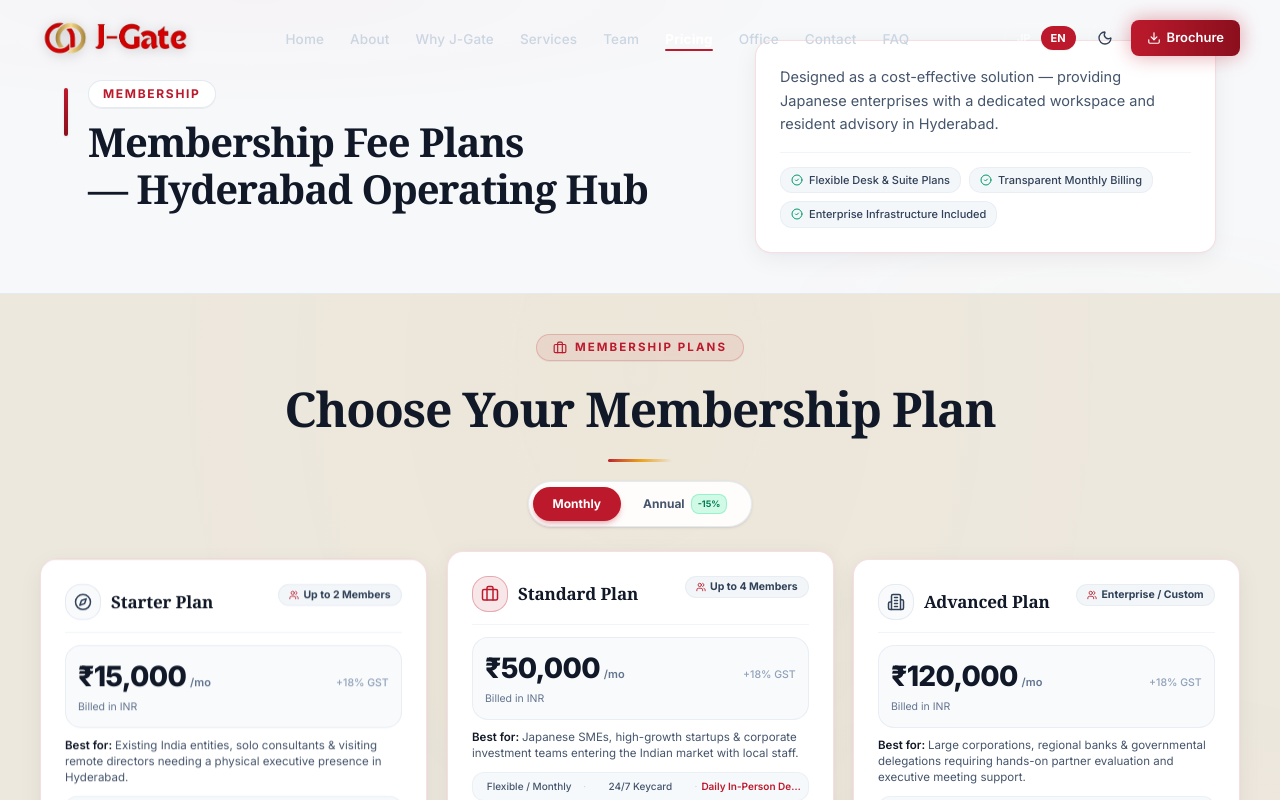
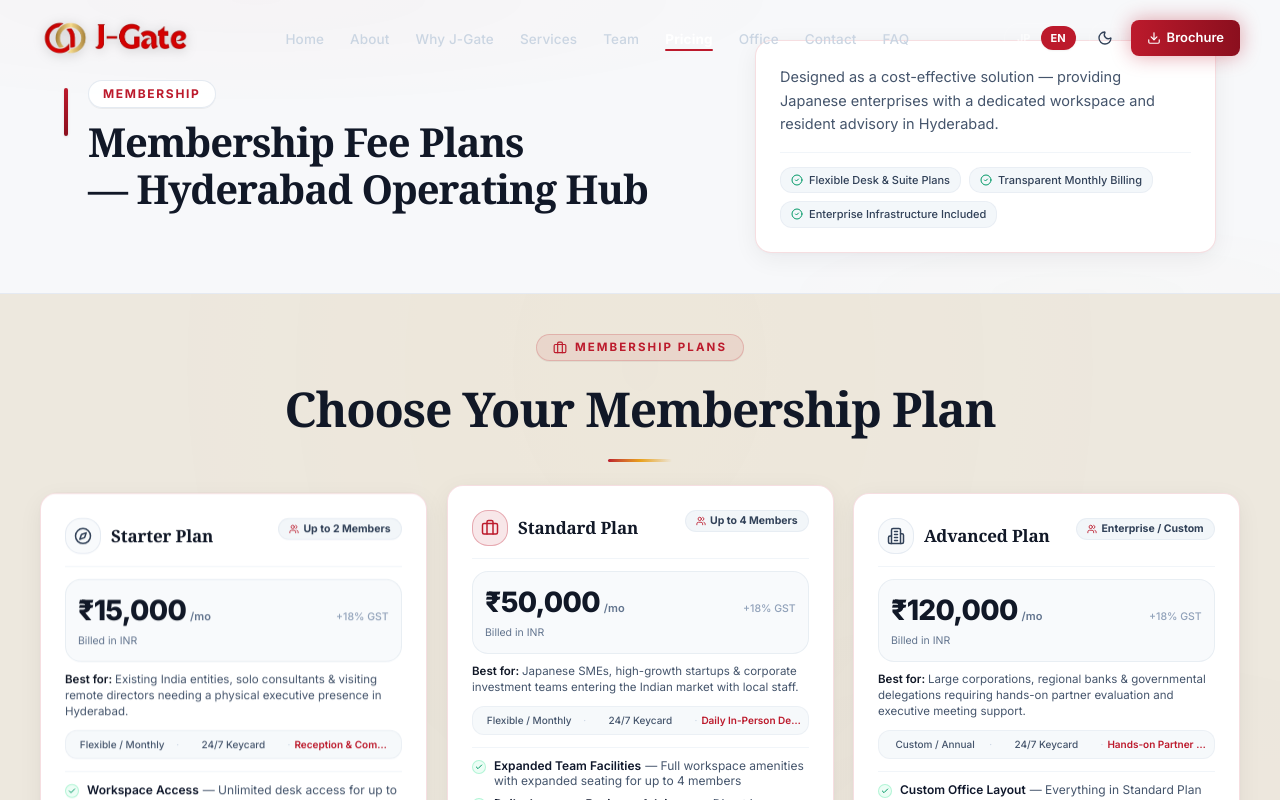
Before and after one commit to abhi-shek04/J-Gate, a Next.js app: page /pricing in a window 1280 px wide. Shown: the top 800 px of the page. Built offline with nearby package versions, Linux system fonts and the light colour scheme.

Commit message:
Update logo redirect links, restore original hero stat cards, and remove pricing billing toggle

```diff
--- a/src/app/page.tsx
+++ b/src/app/page.tsx
@@ -68,6 +68,7 @@ function GlassBadge({
   primary,
   secondary,
   accent,
+  href,
 }: {
   icon?: React.ComponentType<{ className?: string }>;
   flag?: React.ReactNode;
@@ -76,6 +77,7 @@ function GlassBadge({
   primary: string;
   secondary: string;
   accent: "saffron" | "crimson" | "slate";
+  href?: string;
 }) {
   const accentBorder =
     accent === "saffron"
@@ -91,10 +93,10 @@ function GlassBadge({
       ? "text-crimson dark:text-rose-400"
       : "text-slate-800 dark:text-white";
 
-  return (
+  const BadgeContent = (
     <div
       className={cn(
-        "luxury-light-card card-sheen group relative flex items-center gap-3.5 rounded-2xl px-5 py-3 sm:px-6 sm:py-3.5 bg-white/95 dark:bg-[#09090b]/95 backdrop-blur-xl border shadow-lg shadow-slate-200/50 dark:shadow-2xl transition-all duration-300 hover:-translate-y-1 hover:shadow-2xl text-left",
+        "luxury-light-card card-sheen group relative flex items-center gap-3.5 rounded-2xl px-5 py-3 sm:px-6 sm:py-3.5 bg-white/95 dark:bg-[#09090b]/95 backdrop-blur-xl border shadow-lg shadow-slate-200/50 dark:shadow-2xl transition-all duration-300 hover:-translate-y-1 hover:shadow-2xl text-left cursor-pointer",
         accentBorder
       )}
     >
@@ -132,6 +134,16 @@ function GlassBadge({
       </div>
     </div>
   );
+
+  if (href) {
+    return (
+      <a href={href} target="_blank" rel="noopener noreferrer" className="block">
+        {BadgeContent}
+      </a>
+    );
+  }
+
+  return BadgeContent;
 }
 
 
@@ -287,12 +299,14 @@ export default function HomePage() {
           <Reveal delay={260}>
             <div className="mt-7 sm:mt-8 flex flex-col sm:flex-row flex-wrap items-center justify-center gap-3 sm:gap-4">
               <GlassBadge
+                href="https://indobox.co.jp/"
                 imageSrc="/logos/indobox-icon.png"
                 primary={tx({ EN: "Indobox India Private Limited.", JP: "Indobox India Private Limited." })}
                 secondary={tx({ EN: "Japan Operator", JP: "日本側運営主体" })}
                 accent="slate"
               />
               <GlassBadge
+                href="https://www.genesysinfox.com/"
                 imageSrc="/logos/genesys-info-x.png"
                 primary="Genesys Info X"
                 secondary={tx({ EN: "Infrastructure Partner", JP: "現地インフラ提携" })}
@@ -312,38 +326,30 @@ export default function HomePage() {
                 <ArrowRight className="h-4.5 w-4.5 transition-transform duration-300 group-hover:translate-x-1" />
               </Link>
 
-              {/* Stat Proof Cards Bar with StaggerReveal & AnimatedCounter */}
+              {/* Stat Proof Cards Bar */}
               <StaggerReveal delay={400} className="w-full pt-4 border-t border-slate-200/70 dark:border-white/10 grid grid-cols-2 md:grid-cols-4 gap-3 max-w-4xl mx-auto">
                 <div className="p-3.5 rounded-xl bg-white/90 dark:bg-white/5 border border-slate-200/80 dark:border-white/10 text-center shadow-2xs backdrop-blur-md hover:border-crimson/40 dark:hover:border-rose-400/40 transition-all duration-300">
-                  <span className="block font-mono text-xl sm:text-2xl font-black text-crimson dark:text-rose-400">
-                    <AnimatedCounter target={100} suffix="%" />
-                  </span>
+                  <span className="block font-mono text-xl sm:text-2xl font-black text-crimson dark:text-rose-400">100%</span>
                   <span className="mt-0.5 block font-inter text-[11px] sm:text-[12px] font-semibold text-slate-700 dark:text-slate-300">
                     {tx({ EN: "Japanese Director On-Site", JP: "日本人ディレクター現地常駐" })}
                   </span>
                 </div>
                 <div className="p-3.5 rounded-xl bg-white/90 dark:bg-white/5 border border-slate-200/80 dark:border-white/10 text-center shadow-2xs backdrop-blur-md hover:border-crimson/40 dark:hover:border-rose-400/40 transition-all duration-300">
-                  <span className="block font-mono text-xl sm:text-2xl font-black text-ink dark:text-white">
-                    <AnimatedCounter target={100} suffix="%" />
-                  </span>
+                  <span className="block font-mono text-xl sm:text-2xl font-black text-ink dark:text-white">Enterprise</span>
                   <span className="mt-0.5 block font-inter text-[11px] sm:text-[12px] font-semibold text-slate-700 dark:text-slate-300">
-                    {tx({ EN: "Dedicated Japanese Suite", JP: "日系企業専用スペース" })}
+                    {tx({ EN: "Hyderabad Hub Facility", JP: "高規格ファシリティ" })}
                   </span>
                 </div>
                 <div className="p-3.5 rounded-xl bg-white/90 dark:bg-white/5 border border-slate-200/80 dark:border-white/10 text-center shadow-2xs backdrop-blur-md hover:border-crimson/40 dark:hover:border-rose-400/40 transition-all duration-300">
-                  <span className="block font-mono text-xl sm:text-2xl font-black text-saffron-deep dark:text-saffron-light">
-                    <AnimatedCounter target={40} suffix="%+" />
-                  </span>
+                  <span className="block font-mono text-xl sm:text-2xl font-black text-saffron-deep dark:text-saffron-light">40%+</span>
                   <span className="mt-0.5 block font-inter text-[11px] sm:text-[12px] font-semibold text-slate-700 dark:text-slate-300">
-                    {tx({ EN: "Cost Advantage vs Tokyo/Mumbai", JP: "東京・ムンバイ比 40%+ コスト削減" })}
+                    {tx({ EN: "Operational Savings", JP: "拠点開設・運営費削減" })}
                   </span>
                 </div>
                 <div className="p-3.5 rounded-xl bg-white/90 dark:bg-white/5 border border-slate-200/80 dark:border-white/10 text-center shadow-2xs backdrop-blur-md hover:border-crimson/40 dark:hover:border-rose-400/40 transition-all duration-300">
-                  <span className="block font-mono text-xl sm:text-2xl font-black text-emerald-600 dark:text-emerald-400">
-                    <AnimatedCounter target={1} prefix="Day " />
-                  </span>
+                  <span className="block font-mono text-xl sm:text-2xl font-black text-emerald-600 dark:text-emerald-400">Full Support</span>
                   <span className="mt-0.5 block font-inter text-[11px] sm:text-[12px] font-semibold text-slate-700 dark:text-slate-300">
-                    {tx({ EN: "Zero Setup Lag", JP: "渡航当日から即日開設" })}
+                    {tx({ EN: "Setup Advisory & Hiring Support", JP: "登記・会計・採用サポート" })}
                   </span>
                 </div>
               </StaggerReveal>
--- a/src/components/jgate/pricing-section.tsx
+++ b/src/components/jgate/pricing-section.tsx
@@ -362,38 +362,6 @@ export function PricingSection({ id, hideHero }: { id?: string; hideHero?: boole
               })}
             />
           </Reveal>
-          {/* Billing Cycle Toggle */}
-          <Reveal>
-            <div className="mt-5 mb-7 flex items-center justify-center">
-              <div className="inline-flex items-center gap-0.5 bg-white/90 dark:bg-[#09090b] p-1 rounded-full border border-slate-200/90 dark:border-white/14 shadow-sm backdrop-blur-md">
-                <button
-                  type="button"
-                  onClick={() => setBillingCycle("monthly")}
-                  className={`px-5 py-2 rounded-full text-[12px] font-inter font-bold transition-all duration-200 cursor-pointer ${
-                    billingCycle === "monthly"
-                      ? "bg-crimson text-white shadow-md shadow-crimson/25"
-                      : "text-slate-600 dark:text-slate-300 hover:text-slate-900 dark:hover:text-white hover:bg-slate-100 dark:hover:bg-white/10"
-                  }`}
-                >
-                  {tx({ EN: "Monthly", JP: "月額" })}
-                </button>
-                <button
-                  type="button"
-                  onClick={() => setBillingCycle("annual")}
-                  className={`px-5 py-2 rounded-full text-[12px] font-inter font-bold transition-all duration-200 cursor-pointer flex items-center gap-1.5 ${
-                    billingCycle === "annual"
-                      ? "bg-crimson text-white shadow-md shadow-crimson/25"
-                      : "text-slate-600 dark:text-slate-300 hover:text-slate-900 dark:hover:text-white hover:bg-slate-100 dark:hover:bg-white/10"
-                  }`}
-                >
-                  {tx({ EN: "Annual", JP: "年額" })}
-                  <span className="text-[9px] font-bold px-1.5 py-0.5 rounded-md bg-emerald-100 dark:bg-emerald-950/60 text-emerald-700 dark:text-emerald-300 border border-emerald-300/50 dark:border-emerald-700/40">
-                    -15%
-                  </span>
-                </button>
-              </div>
-            </div>
-          </Reveal>
 
           {/* Grid of 3 Balanced Cards — Compact, Premium, High-End Presentation */}
           <div className="mt-6 sm:mt-8 grid gap-4 sm:gap-5 lg:gap-5 lg:grid-cols-3 items-stretch">
```
